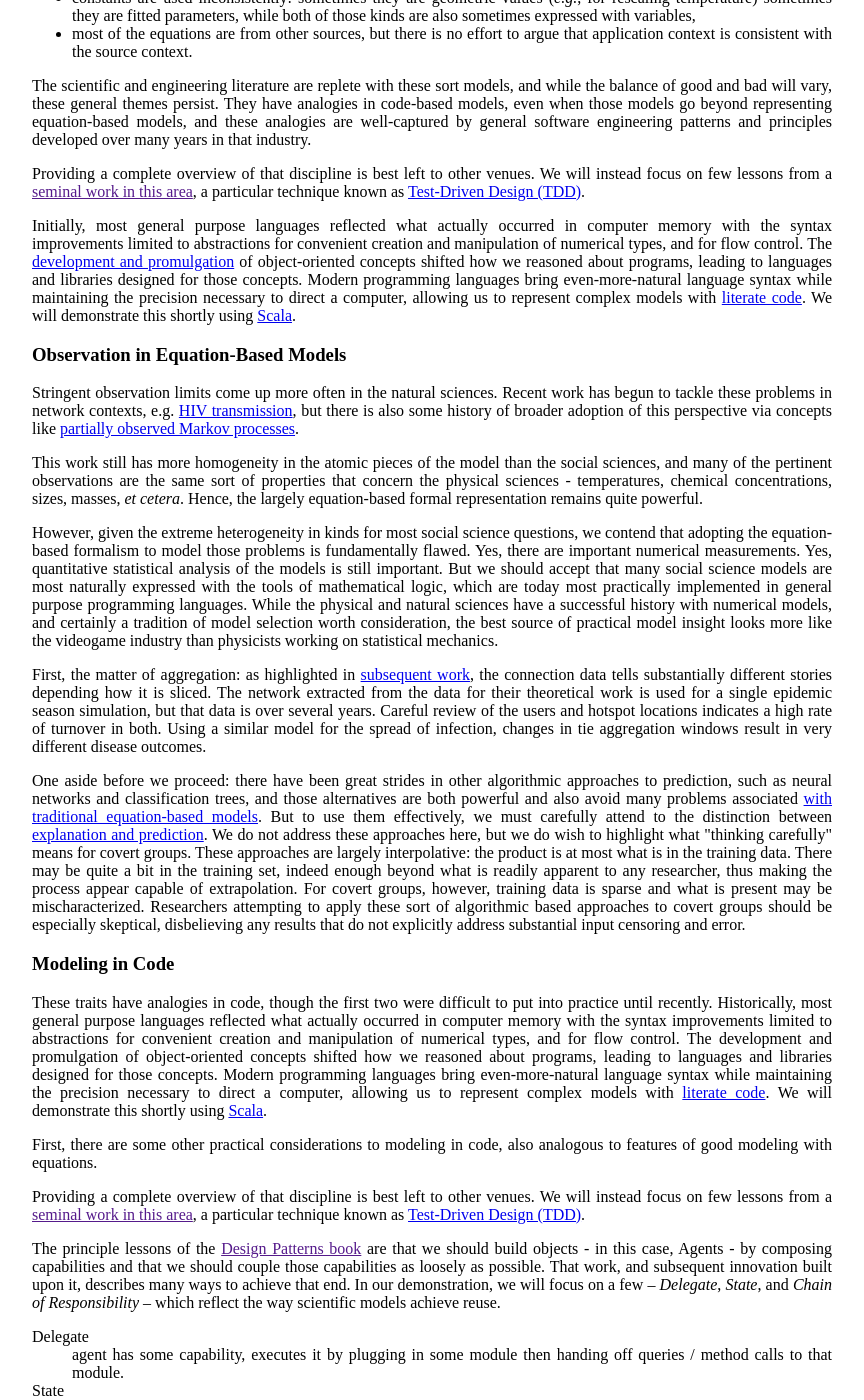
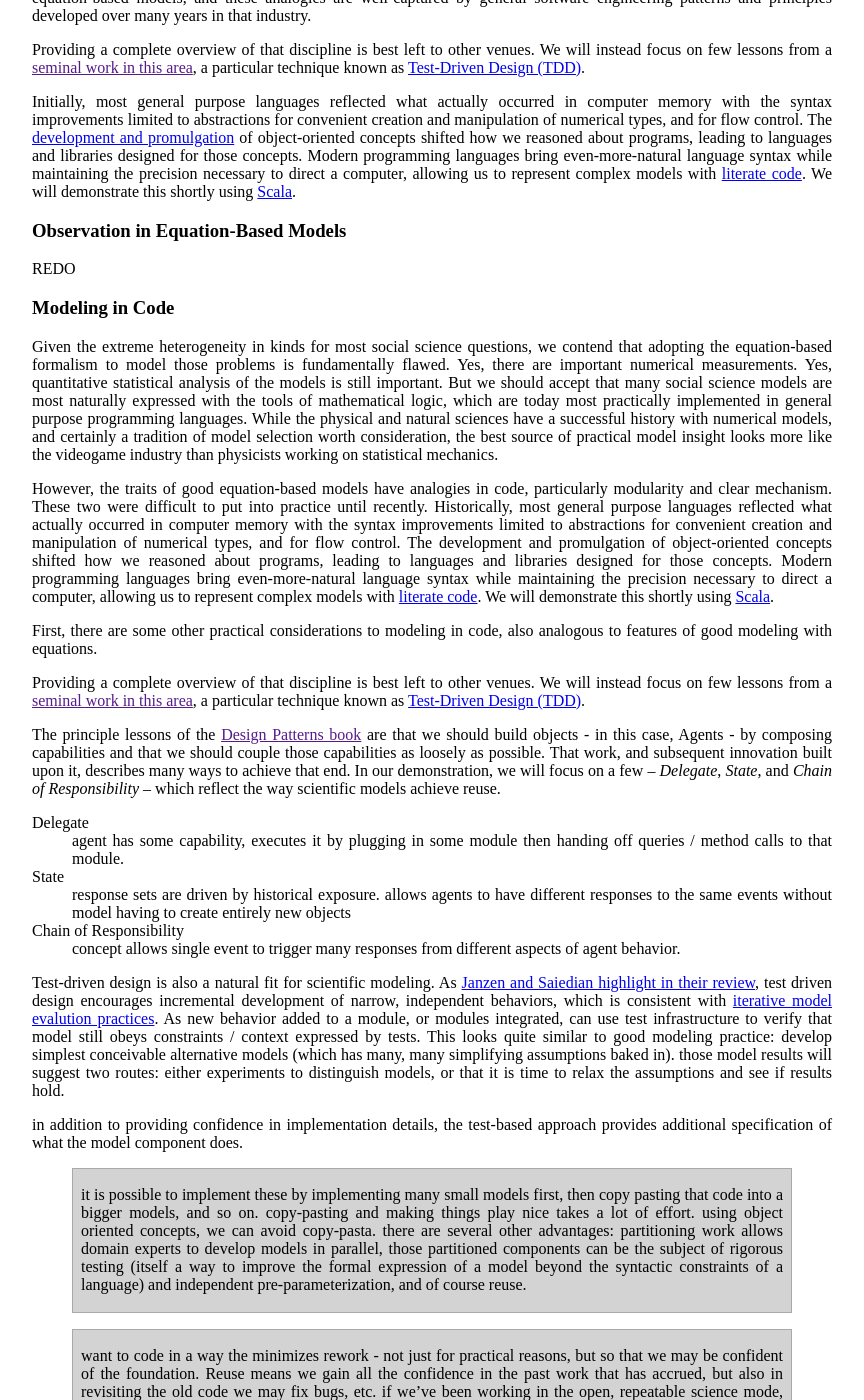
Before and after one commit to pearsonca/scala-commsim, a Jekyll site: the page built from index.md, in a window 1280 px wide and 1400 px high, scrolled down 5668 px. Shown: the whole window, without its empty margins (208-1072 px from the left). Built offline with Jekyll 4.4.1, drawn with Linux system fonts in a browser that asks for light colours; formulas are drawn with MathJax 3; some of the changed text lies outside the part shown.

Commit message:
re-org flow fixes

```diff
--- a/index.md
+++ b/index.md
@@ -210,11 +212,11 @@ assumption.  As far and wide as we have looked, one hydrogen atom is the same as
 another (give or take a few nucleons, but in a very simply described way).  Prominent
 publications on networks by scientists from that background often adopt this
 assumption implicitly.  Sometimes, this assumption is generally reasonable (e.g.,
-Ising models of phase transitions), and sometimes it's acceptable given the
+Ising models of phase transitions in a physical material), and sometimes it's acceptable given the
 specific question (e.g., the growth of the world wide web or citation networks).
 Sometimes [posterior analyses][barabasi1999] find this assumption is not
-obviously precluded (though they may argue a stronger conclusion), but that's
-scant indication the assumption is reasonable.
+obviously precluded (though they may argue a stronger conclusion), though do not
+necessarily follow up with prediction and validation.
 
 This homogeneity in kinds, however, seems suspect for many questions in social
 science.  Several of the other chapters in these proceedings highlight such
@@ -313,18 +315,6 @@ than the social sciences, and many of the pertinent observations are the same
 sort of properties that concern the physical sciences - temperatures, chemical
 concentrations, sizes, masses, *et cetera*.  Hence, the largely equation-based
 formal representation remains quite powerful.
-
-However, given the extreme heterogeneity in kinds for most social science
-questions, we contend that adopting the equation-based formalism to model those
-problems is fundamentally flawed.  Yes, there are important numerical
-measurements.  Yes, quantitative statistical analysis of the models is still
-important.  But we should accept that many social science models are most naturally expressed
-with the tools of mathematical logic, which are today most practically
-implemented in general purpose programming languages.  While the physical
-and natural sciences have a successful history with numerical models, and
-certainly a tradition of model selection worth consideration, the best source of
-practical model insight looks more like the videogame industry than physicists
-working on statistical mechanics.
 
 The more application-oriented reader might at this point note though these
 observation restrictions exist for academic research, they are less applicable
@@ -432,18 +422,11 @@ We will demonstrate this shortly using [Scala](http://www.scala-lang.org/).
 
 ###Observation in Equation-Based Models
 
-Stringent observation limits come up more often in the natural sciences.  Recent work has begun to tackle these problems in
-network contexts, e.g. [HIV transmission][volz2013inferring], but there is also
-some history of broader adoption of this perspective via concepts like
-[partially observed Markov processes][Ionides05122006].
+REDO
 
-This work still has more homogeneity in the atomic pieces of the model
-than the social sciences, and many of the pertinent observations are the same
-sort of properties that concern the physical sciences - temperatures, chemical
-concentrations, sizes, masses, *et cetera*.  Hence, the largely equation-based
-formal representation remains quite powerful.
+###Modeling in Code
 
-However, given the extreme heterogeneity in kinds for most social science
+Given the extreme heterogeneity in kinds for most social science
 questions, we contend that adopting the equation-based formalism to model those
 problems is fundamentally flawed.  Yes, there are important numerical
 measurements.  Yes, quantitative statistical analysis of the models is still
@@ -455,33 +438,8 @@ certainly a tradition of model selection worth consideration, the best source of
 practical model insight looks more like the videogame industry than physicists
 working on statistical mechanics.
 
-First, the matter of aggregation: as highlighted in [subsequent work][epidemics4], the
-connection data tells substantially different stories depending how it is
-sliced.  The network extracted from the data for their theoretical work is
-used for a single epidemic season simulation, but that data is over several years.
-Careful review of the users and hotspot locations indicates a high rate of
-turnover in both.  Using a similar model for the spread of infection, changes in
-tie aggregation windows result in very different disease outcomes.
-
-One aside before we proceed: there have been great strides in other algorithmic
-approaches to prediction, such as neural networks and classification trees, and
-those alternatives are both powerful and also avoid many problems associated
-[with traditional equation-based models][breiman2001statistical].  But to use
-them effectively, we must carefully attend to the distinction between
-[explanation and prediction][shmueli2010explain]. We do not address these
-approaches here, but we do wish to highlight what \"thinking carefully\" means
-for covert groups.  These approaches are largely interpolative: the product is
-at most what is in the training data.  There may be quite a bit in the training
-set, indeed enough beyond what is readily apparent to any researcher, thus
-making the process appear capable of extrapolation. For covert groups, however,
-training data is sparse and what is present may be mischaracterized.
-Researchers attempting to apply these sort of algorithmic based approaches to
-covert groups should be especially skeptical, disbelieving any results that do
-not explicitly address substantial input censoring and error.
-
-###Modeling in Code
-
-These traits have analogies in code, though the first two were difficult to put into
+However, the traits of good equation-based models have analogies in code,
+particularly modularity and clear mechanism.  These two were difficult to put into
 practice until recently.  Historically, most general purpose languages reflected
 what actually occurred in computer memory with the syntax improvements limited to
 abstractions for convenient creation and manipulation of numerical types, and
```
Also changed, not shown: other parts of index.md (+4 -2 lines).
